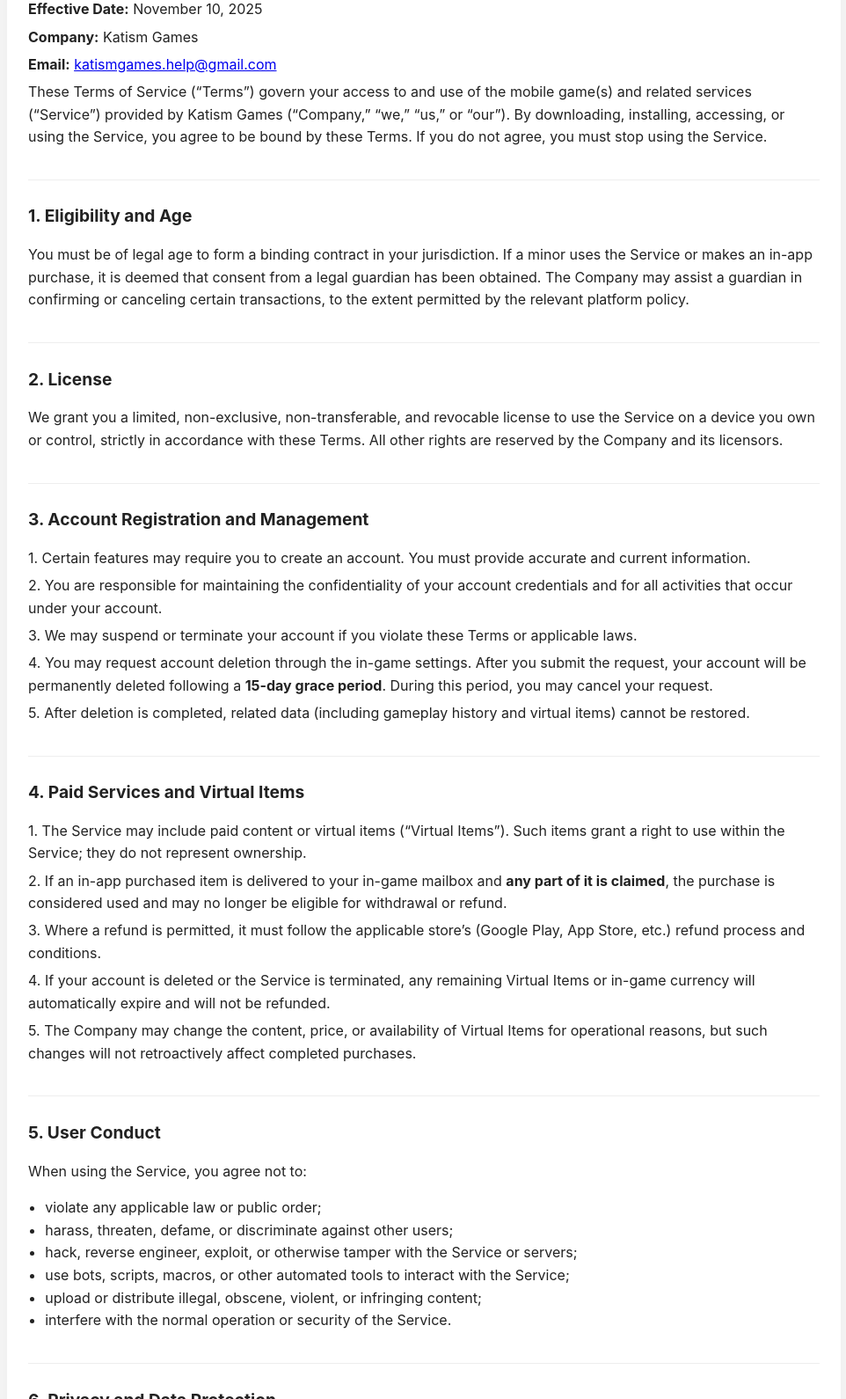
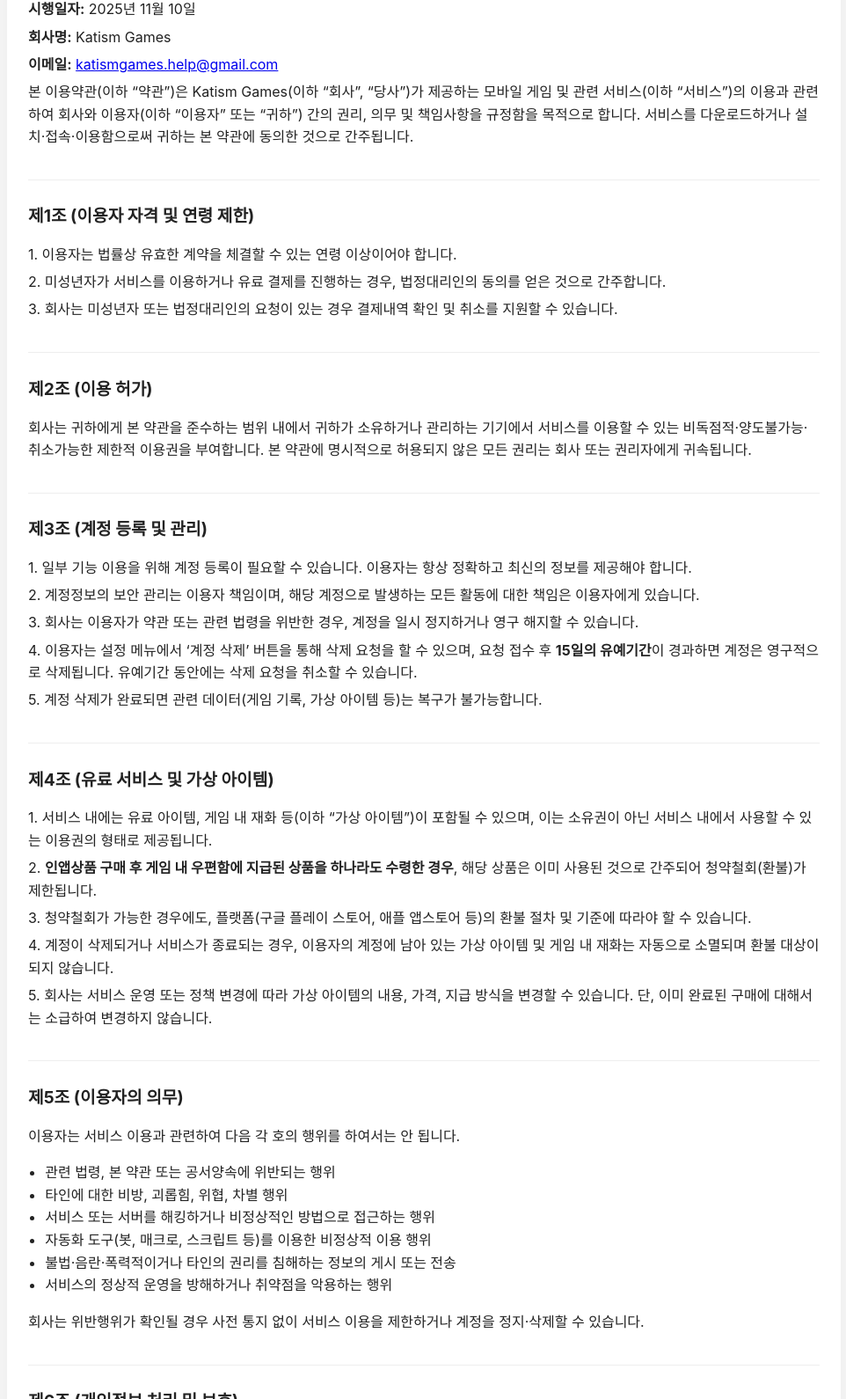
Before and after one commit to katismgames/terms-of-use, a plain HTML site: page index.html in a window 1280 px wide. Shown: the part 107-1697 px from the top of the page at 88% size, without its empty margins (158-1120 px from the left). Drawn offline with Linux system fonts and the light colour scheme.

Commit message:
Update index.html

```diff
--- a/index.html
+++ b/index.html
@@ -1,11 +1,11 @@
 <!DOCTYPE html>
-<html lang="en">
+<html lang="ko">
 <head>
   <meta charset="UTF-8" />
-  <title>Katism Games Terms of Service</title>
+  <title>Katism Games 이용약관</title>
   <meta name="viewport" content="width=device-width, initial-scale=1" />
   <style>
-    body {font-family: -apple-system,BlinkMacSystemFont,"Segoe UI",Roboto,"Helvetica Neue",Arial,sans-serif; line-height:1.6; margin:0; background:#f7f7f7; color:#222;}
+    body {font-family: -apple-system,BlinkMacSystemFont,"Segoe UI",Roboto,"Noto Sans KR","Helvetica Neue",Arial,sans-serif; line-height:1.6; margin:0; background:#f7f7f7; color:#222;}
     .container {max-width:900px; margin:0 auto; background:#fff; padding:32px 24px 80px; box-shadow:0 8px 30px rgba(0,0,0,.05);}
     h1 {font-size:1.8rem; margin-bottom:.5rem;}
     h2 {font-size:1.2rem; margin-top:2.2rem; border-top:1px solid #eee; padding-top:1.6rem;}
@@ -15,68 +15,74 @@
 </head>
 <body>
 <div class="container">
-  <h1>Katism Games Terms of Service</h1>
-  <p><strong>Effective Date:</strong> November 10, 2025</p>
-  <p><strong>Company:</strong> Katism Games</p>
-  <p><strong>Email:</strong> <a href="mailto:katismgames.help@gmail.com">katismgames.help@gmail.com</a></p>
+  <h1>Katism Games 이용약관</h1>
+  <p><strong>시행일자:</strong> 2025년 11월 10일</p>
+  <p><strong>회사명:</strong> Katism Games</p>
+  <p><strong>이메일:</strong> <a href="mailto:katismgames.help@gmail.com">katismgames.help@gmail.com</a></p>
 
-  <p>These Terms of Service (“Terms”) govern your access to and use of the mobile game(s) and related services (“Service”) provided by Katism Games (“Company,” “we,” “us,” or “our”). By downloading, installing, accessing, or using the Service, you agree to be bound by these Terms. If you do not agree, you must stop using the Service.</p>
+  <p>본 이용약관(이하 “약관”)은 Katism Games(이하 “회사”, “당사”)가 제공하는 모바일 게임 및 관련 서비스(이하 “서비스”)의 이용과 관련하여 회사와 이용자(이하 “이용자” 또는 “귀하”) 간의 권리, 의무 및 책임사항을 규정함을 목적으로 합니다. 서비스를 다운로드하거나 설치·접속·이용함으로써 귀하는 본 약관에 동의한 것으로 간주됩니다.</p>
 
-  <h2>1. Eligibility and Age</h2>
-  <p>You must be of legal age to form a binding contract in your jurisdiction. If a minor uses the Service or makes an in-app purchase, it is deemed that consent from a legal guardian has been obtained. The Company may assist a guardian in confirming or canceling certain transactions, to the extent permitted by the relevant platform policy.</p>
+  <h2>제1조 (이용자 자격 및 연령 제한)</h2>
+  <p>1. 이용자는 법률상 유효한 계약을 체결할 수 있는 연령 이상이어야 합니다.</p>
+  <p>2. 미성년자가 서비스를 이용하거나 유료 결제를 진행하는 경우, 법정대리인의 동의를 얻은 것으로 간주합니다.</p>
+  <p>3. 회사는 미성년자 또는 법정대리인의 요청이 있는 경우 결제내역 확인 및 취소를 지원할 수 있습니다.</p>
 
-  <h2>2. License</h2>
-  <p>We grant you a limited, non-exclusive, non-transferable, and revocable license to use the Service on a device you own or control, strictly in accordance with these Terms. All other rights are reserved by the Company and its licensors.</p>
+  <h2>제2조 (이용 허가)</h2>
+  <p>회사는 귀하에게 본 약관을 준수하는 범위 내에서 귀하가 소유하거나 관리하는 기기에서 서비스를 이용할 수 있는 비독점적·양도불가능·취소가능한 제한적 이용권을 부여합니다. 본 약관에 명시적으로 허용되지 않은 모든 권리는 회사 또는 권리자에게 귀속됩니다.</p>
 
-  <h2>3. Account Registration and Management</h2>
-  <p>1. Certain features may require you to create an account. You must provide accurate and current information.</p>
-  <p>2. You are responsible for maintaining the confidentiality of your account credentials and for all activities that occur under your account.</p>
-  <p>3. We may suspend or terminate your account if you violate these Terms or applicable laws.</p>
-  <p>4. You may request account deletion through the in-game settings. After you submit the request, your account will be permanently deleted following a <strong>15-day grace period</strong>. During this period, you may cancel your request.</p>
-  <p>5. After deletion is completed, related data (including gameplay history and virtual items) cannot be restored.</p>
+  <h2>제3조 (계정 등록 및 관리)</h2>
+  <p>1. 일부 기능 이용을 위해 계정 등록이 필요할 수 있습니다. 이용자는 항상 정확하고 최신의 정보를 제공해야 합니다.</p>
+  <p>2. 계정정보의 보안 관리는 이용자 책임이며, 해당 계정으로 발생하는 모든 활동에 대한 책임은 이용자에게 있습니다.</p>
+  <p>3. 회사는 이용자가 약관 또는 관련 법령을 위반한 경우, 계정을 일시 정지하거나 영구 해지할 수 있습니다.</p>
+  <p>4. 이용자는 설정 메뉴에서 ‘계정 삭제’ 버튼을 통해 삭제 요청을 할 수 있으며, 요청 접수 후 <strong>15일의 유예기간</strong>이 경과하면 계정은 영구적으로 삭제됩니다. 유예기간 동안에는 삭제 요청을 취소할 수 있습니다.</p>
+  <p>5. 계정 삭제가 완료되면 관련 데이터(게임 기록, 가상 아이템 등)는 복구가 불가능합니다.</p>
 
-  <h2>4. Paid Services and Virtual Items</h2>
-  <p>1. The Service may include paid content or virtual items (“Virtual Items”). Such items grant a right to use within the Service; they do not represent ownership.</p>
-  <p>2. If an in-app purchased item is delivered to your in-game mailbox and <strong>any part of it is claimed</strong>, the purchase is considered used and may no longer be eligible for withdrawal or refund.</p>
-  <p>3. Where a refund is permitted, it must follow the applicable store’s (Google Play, App Store, etc.) refund process and conditions.</p>
-  <p>4. If your account is deleted or the Service is terminated, any remaining Virtual Items or in-game currency will automatically expire and will not be refunded.</p>
-  <p>5. The Company may change the content, price, or availability of Virtual Items for operational reasons, but such changes will not retroactively affect completed purchases.</p>
+  <h2>제4조 (유료 서비스 및 가상 아이템)</h2>
+  <p>1. 서비스 내에는 유료 아이템, 게임 내 재화 등(이하 “가상 아이템”)이 포함될 수 있으며, 이는 소유권이 아닌 서비스 내에서 사용할 수 있는 이용권의 형태로 제공됩니다.</p>
+  <p>2. <strong>인앱상품 구매 후 게임 내 우편함에 지급된 상품을 하나라도 수령한 경우</strong>, 해당 상품은 이미 사용된 것으로 간주되어 청약철회(환불)가 제한됩니다.</p>
+  <p>3. 청약철회가 가능한 경우에도, 플랫폼(구글 플레이 스토어, 애플 앱스토어 등)의 환불 절차 및 기준에 따라야 할 수 있습니다.</p>
+  <p>4. 계정이 삭제되거나 서비스가 종료되는 경우, 이용자의 계정에 남아 있는 가상 아이템 및 게임 내 재화는 자동으로 소멸되며 환불 대상이 되지 않습니다.</p>
+  <p>5. 회사는 서비스 운영 또는 정책 변경에 따라 가상 아이템의 내용, 가격, 지급 방식을 변경할 수 있습니다. 단, 이미 완료된 구매에 대해서는 소급하여 변경하지 않습니다.</p>
 
-  <h2>5. User Conduct</h2>
-  <p>When using the Service, you agree not to:</p>
+  <h2>제5조 (이용자의 의무)</h2>
+  <p>이용자는 서비스 이용과 관련하여 다음 각 호의 행위를 하여서는 안 됩니다.</p>
   <ul>
-    <li>violate any applicable law or public order;</li>
-    <li>harass, threaten, defame, or discriminate against other users;</li>
-    <li>hack, reverse engineer, exploit, or otherwise tamper with the Service or servers;</li>
-    <li>use bots, scripts, macros, or other automated tools to interact with the Service;</li>
-    <li>upload or distribute illegal, obscene, violent, or infringing content;</li>
-    <li>interfere with the normal operation or security of the Service.</li>
+    <li>관련 법령, 본 약관 또는 공서양속에 위반되는 행위</li>
+    <li>타인에 대한 비방, 괴롭힘, 위협, 차별 행위</li>
+    <li>서비스 또는 서버를 해킹하거나 비정상적인 방법으로 접근하는 행위</li>
+    <li>자동화 도구(봇, 매크로, 스크립트 등)를 이용한 비정상적 이용 행위</li>
+    <li>불법·음란·폭력적이거나 타인의 권리를 침해하는 정보의 게시 또는 전송</li>
+    <li>서비스의 정상적 운영을 방해하거나 취약점을 악용하는 행위</li>
   </ul>
+  <p>회사는 위반행위가 확인될 경우 사전 통지 없이 서비스 이용을 제한하거나 계정을 정지·삭제할 수 있습니다.</p>
 
-  <h2>6. Privacy and Data Protection</h2>
-  <p>The Company handles personal data in accordance with applicable laws and its separate Privacy Policy, which explains what data is collected and how it is used and retained. By using the Service, you agree to that Privacy Policy.</p>
+  <h2>제6조 (개인정보 처리 및 보호)</h2>
+  <p>1. 회사는 이용자의 개인정보를 관련 법령에 따라 안전하게 관리하며, 별도의 개인정보처리방침을 통해 수집·이용 목적, 보유기간, 파기절차 등을 고지합니다.</p>
+  <p>2. 이용자는 서비스를 이용함으로써 회사의 개인정보처리방침에 동의한 것으로 간주됩니다.</p>
 
-  <h2>7. Intellectual Property</h2>
-  <p>All content and materials within the Service, including software, graphics, text, logos, audio, and video, are owned by the Company or its licensors and are protected by intellectual property laws. You may not reproduce, modify, distribute, or create derivative works without our prior written consent.</p>
+  <h2>제7조 (지식재산권)</h2>
+  <p>서비스 및 그 안에 포함된 소프트웨어, 이미지, 텍스트, 오디오, 영상, 디자인, 로고 등 일체의 콘텐츠에 대한 저작권 및 기타 지식재산권은 회사 또는 정당한 권리자에게 귀속됩니다. 이용자는 회사의 사전 서면 동의 없이 이를 복제, 배포, 전송, 공개, 2차적 저작물 작성 등으로 이용할 수 없습니다.</p>
 
-  <h2>8. Service Changes and Suspension</h2>
-  <p>The Company may modify, suspend, or discontinue all or part of the Service at any time for operational or technical reasons. We will notify users through in-Service announcements or other reasonable means. Unless otherwise required by law, the Company will not be liable for losses arising from such changes.</p>
+  <h2>제8조 (서비스 변경 및 중단)</h2>
+  <p>1. 회사는 서비스의 안정적인 제공을 위해 노력하나, 운영상 또는 기술상의 필요에 따라 서비스의 전부 또는 일부를 변경하거나 중단할 수 있습니다.</p>
+  <p>2. 회사는 서비스 변경이나 중단이 있는 경우 서비스 내 공지 또는 기타 합리적인 수단으로 이용자에게 안내합니다. 다만, 회사가 통제할 수 없는 불가피한 사유가 있는 경우에는 사후에 안내할 수 있습니다.</p>
+  <p>3. 관련 법령에 특별한 규정이 없는 한, 서비스의 변경 또는 중단으로 인하여 발생한 손해에 대하여 회사는 별도의 보상을 하지 않습니다.</p>
 
-  <h2>9. Disclaimer and Limitation of Liability</h2>
-  <p>1. The Company uses reasonable efforts to provide the Service securely and continuously. However, the Company is not responsible for service interruptions or failures caused by events beyond its reasonable control, including natural disasters, power outages, network or platform failures, or unlawful acts of third parties.</p>
-  <p>2. The Company is not responsible for damages arising from your breach of these Terms or your negligent use of the Service.</p>
-  <p>3. Where the Company’s liability cannot be fully excluded under applicable law, the Company’s liability shall be limited to the extent permitted by such law, and in any case to direct and verifiable damages only.</p>
-  <p>4. To the maximum extent permitted by law, the Company shall not be liable for any indirect, incidental, consequential, special, or punitive damages, or for loss of profit, revenue, data, or goodwill.</p>
+  <h2>제9조 (면책 및 책임의 제한)</h2>
+  <p>1. 회사는 서비스의 제공 및 보안을 위해 합리적인 노력을 기울입니다. 그러나 천재지변, 정전, 통신장애, 외부 서비스 장애, 제3자의 불법행위 등 회사가 통제할 수 없는 사유로 인한 서비스 중단 또는 장애에 대하여는 책임을 부담하지 않습니다.</p>
+  <p>2. 이용자의 귀책사유로 인하여 발생한 손해에 대하여 회사는 책임을 부담하지 않습니다.</p>
+  <p>3. 회사의 책임을 완전히 배제할 수 없는 경우에도, 회사의 책임은 관계 법령이 허용하는 범위 내에서 실제로 입증된 직접 손해에 한하여 제한적으로 적용됩니다.</p>
+  <p>4. 회사는 서비스 이용과 관련하여 발생할 수 있는 간접손해, 특별손해, 결과적 손해, 예상하지 못한 손해, 영업상 손실 등에 대하여는 법이 허용하는 범위 내에서 책임을 부담하지 않습니다.</p>
 
-  <h2>10. Changes to These Terms</h2>
-  <p>We may update these Terms from time to time. We will announce the effective date and the key changes within the Service or via email. Your continued use of the Service after the effective date will be deemed acceptance of the updated Terms.</p>
+  <h2>제10조 (약관의 변경)</h2>
+  <p>회사는 관련 법령의 변경, 서비스의 개선, 기타 회사의 정책에 따라 본 약관을 변경할 수 있습니다. 변경 시 적용일자 및 변경사유를 명시하여 서비스 내 공지 또는 기타 합리적인 방법으로 사전에 안내하며, 이용자가 변경된 약관 적용일 이후에도 서비스를 계속 이용하는 경우 변경된 약관에 동의한 것으로 봅니다.</p>
 
-  <h2>11. Governing Law and Jurisdiction</h2>
-  <p>These Terms are governed by the laws of the Republic of Korea. Any disputes arising out of or in connection with the Service shall be submitted to the exclusive jurisdiction of the competent courts located at the Company’s principal place of business.</p>
+  <h2>제11조 (준거법 및 관할)</h2>
+  <p>본 약관은 대한민국 법률에 따라 해석되며, 서비스 이용과 관련하여 회사와 이용자 간에 분쟁이 발생한 경우 회사 본점 소재지를 관할하는 대한민국 법원을 제1심 전속관할 법원으로 합니다.</p>
 
-  <h2>12. Contact</h2>
+  <h2>제12조 (문의처)</h2>
   <p>Katism Games<br/>
-  Email: <a href="mailto:katismgames.help@gmail.com">katismgames.help@gmail.com</a></p>
+  이메일: <a href="mailto:katismgames.help@gmail.com">katismgames.help@gmail.com</a></p>
 </div>
 </body>
 </html>
```
